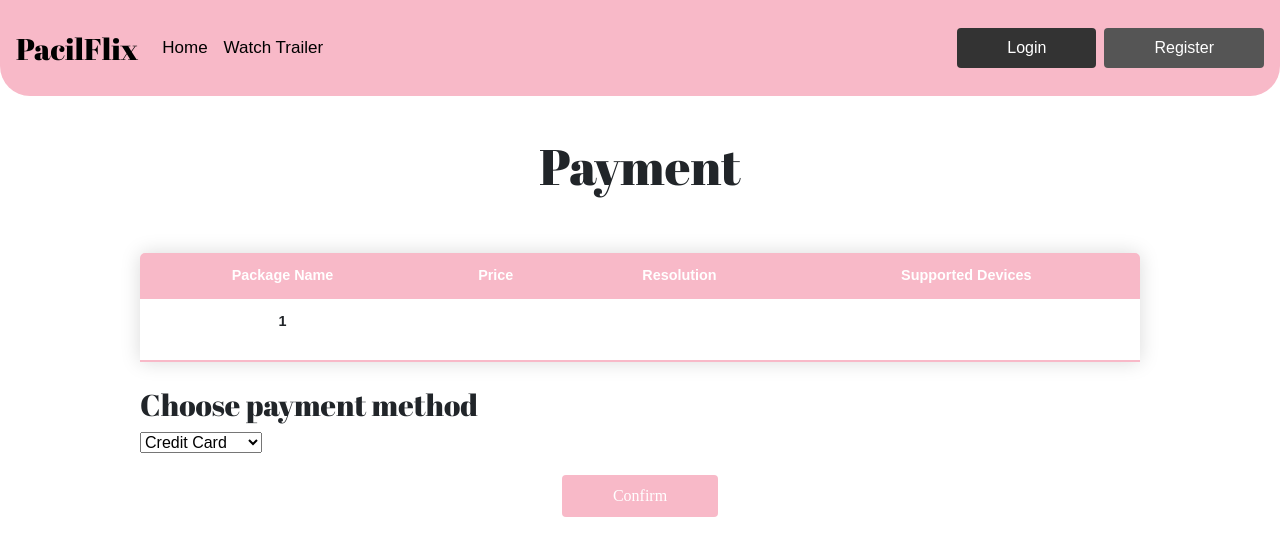
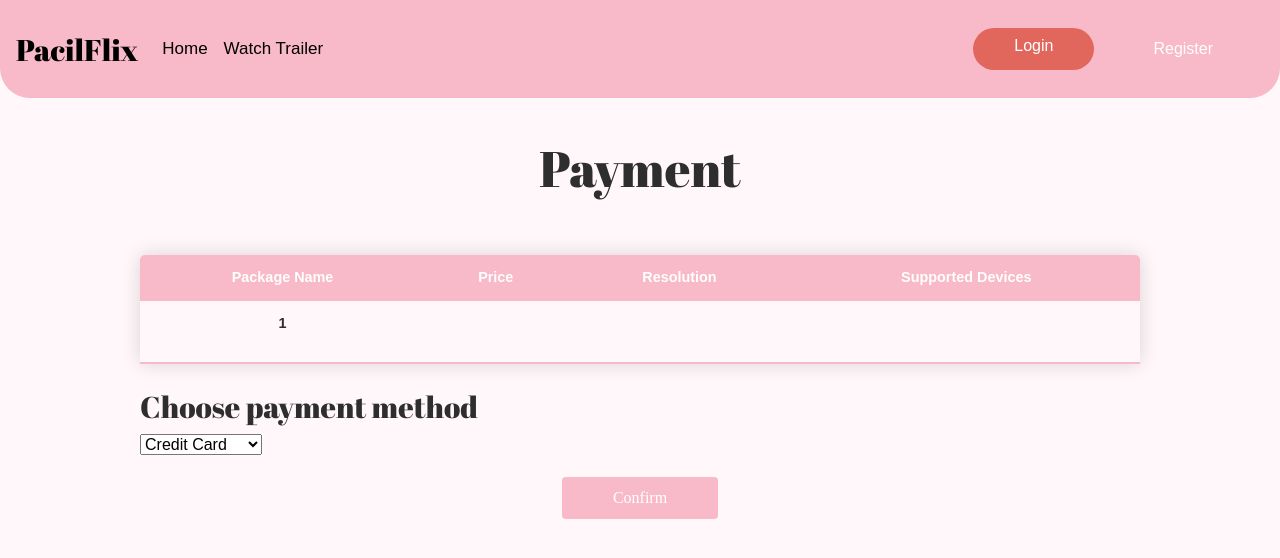
Before and after one commit to BASDAT-B-2/pacilflix-B-2, a Django app: page /langganan/pembayaran/1/ in a window 1280 px wide. Shown: the top 558 px of the page. Run offline with Django 5.2, Linux system fonts and the light colour scheme; lists and menus that the app fills with data are empty; some libraries are stand-ins or nearby versions; some web fonts are replaced.

Commit message:
edit warna

```diff
--- a/TK3_B_2/authentication/templates/LoginRegist.html
+++ b/TK3_B_2/authentication/templates/LoginRegist.html
@@ -46,7 +46,7 @@
       padding: 160px 50px 150px 50px; /* Padding */
       text-align: center; /* Center align text */
       border-radius: 50px;
-      box-shadow:0 3px 8px rgba(0, 0, 0, 0.288);
+      box-shadow:0 3px 8px rgba(0, 0, 0, 0.156);
     }
   </style>
 </head>
--- a/TK3_B_2/langganan/templates/pembayaran.html
+++ b/TK3_B_2/langganan/templates/pembayaran.html
@@ -9,6 +9,10 @@
     <link rel="stylesheet" href="https://cdnjs.cloudflare.com/ajax/libs/font-awesome/4.7.0/css/font-awesome.min.css">
     <title>Payment</title>
     <style>
+        body{
+            background-color: #fff7f9; /* Set your desired background color here */
+            color: #2e2e2e;
+        }
         * {
             font-family: sans-serif;
         }
--- a/TK3_B_2/tayangan/templates/Tayangan.html
+++ b/TK3_B_2/tayangan/templates/Tayangan.html
@@ -59,8 +59,7 @@
         }
     .home {
     height: 100vh;
-    background: linear-gradient(rgba(0, 0, 0, 0.6), rgba(71, 67, 67, 0.6)),
-      url("https://images.app.goo.gl/FuZ6LGVKpULDn2PJ7");
+    background: #f3d0d7aa;
     background-size: cover;
     background-position: center;
     background-attachment: fixed;
--- a/TK3_B_2/templates/navbar.html
+++ b/TK3_B_2/templates/navbar.html
@@ -21,27 +21,34 @@
 
         .navbar-custom .nav-link:hover,
         .navbar-custom .navbar-brand:hover {
-            color: #8a7171; /* Darker shade for hover effect */
+            color: #ffffff; /* Darker shade for hover effect */
         }
 
         .navbar-custom .btn {
             color: white;
         }
 
-        .navbar-custom .btn-secondary {
-            background-color: #555; /* Custom background color for the buttons */
-            border: none;
-        }
-
-        .navbar-custom .btn-dark {
-            background-color: #333; /* Custom background color for the buttons */
-            border: none;
+        .navbar-custom .btn-login {
+            background-color: #e1675c; /* Custom background color for the buttons */
+            color: var(--white);
+            font-weight: 400;
+            font-size: 30;
+            border-radius: 10rem;
+            padding: 5px 40px;
         }
 
         .navbar-custom .btn-secondary:hover,
         .navbar-custom .btn-dark:hover {
             background-color: #444; /* Darker shade for hover effect */
         }
+        .discover {
+            color: var(--white);
+            font-weight: 400;
+            font-size: 30;
+            border: 3px solid #ffffff;
+            border-radius: 10rem;
+            padding: 5px 5px;
+            }
     </style>
 
     <!-- Add Bootstrap CSS -->
@@ -83,10 +90,10 @@
             </ul>
             <div class="navbar-nav ml-auto">
                 {% if request.COOKIES.is_authenticated %}
-                    <a class="btn btn-secondary" type="button" href="{% url 'authentication:logout' %}">Logout</a>
+                    <a class="btn discover" type="button" href="{% url 'authentication:logout' %}">Logout</a>
                 {% else %}
-                    <a class="btn btn-dark mr-2" type="button" href="{% url 'authentication:login' %}">Login</a>
-                    <a class="btn btn-secondary" type="button" href="{% url 'authentication:register' %}">Register</a>
+                    <a class="btn btn-login mr-2 " type="button" href="{% url 'authentication:login' %}">Login</a>
+                    <a class="btn discover" type="button" href="{% url 'authentication:register' %}">Register</a>
                 {% endif %}
             </div>
         </div>
```
